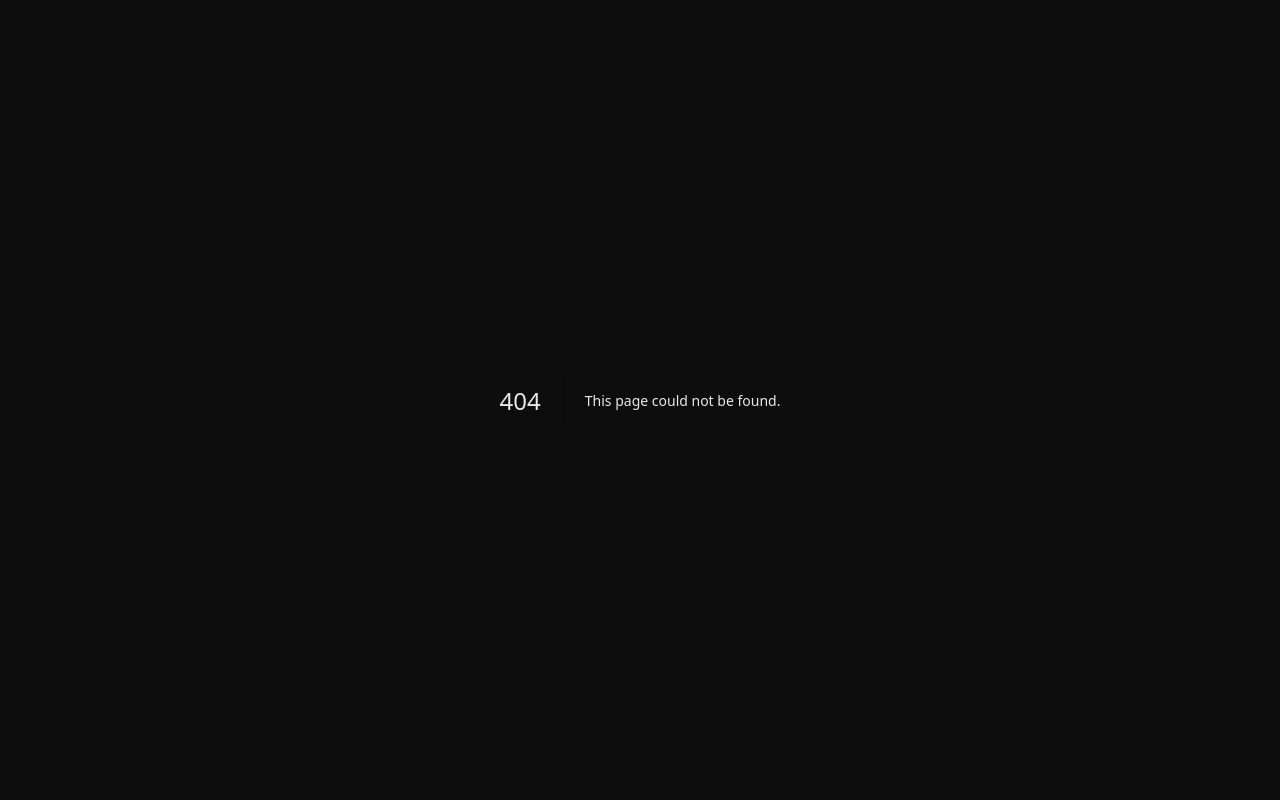
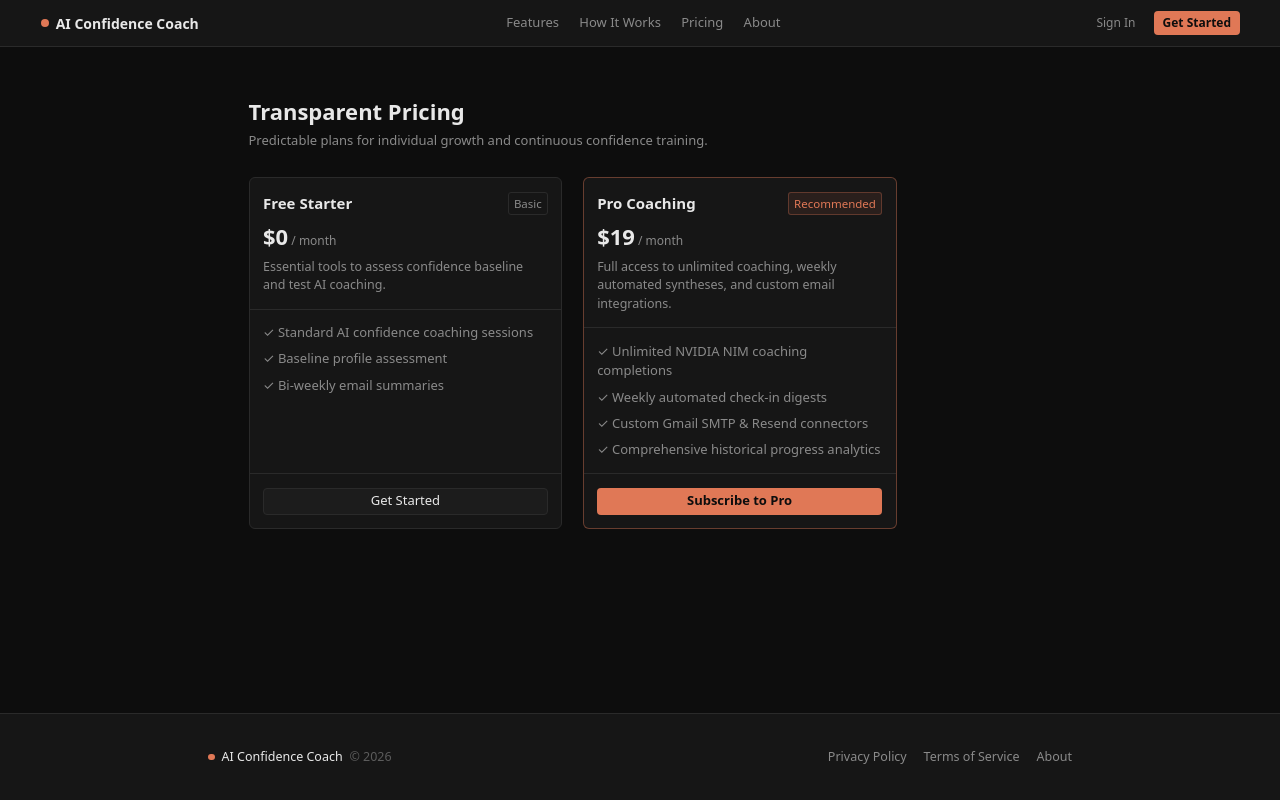
Before and after one commit to girishlade111/Elevra, a Next.js app: page /pricing in a window 1280 px wide. Before the commit this address had no page. Built offline with nearby package versions, Linux system fonts and the light colour scheme.

Commit message:
feat(marketing): add pricing page route

```diff
--- /dev/null
+++ b/src/app/(marketing)/pricing/page.tsx
@@ -0,0 +1,84 @@
+import Link from "next/link";
+import { Container } from "@/components/layout/container";
+import { Card, CardHeader, CardTitle, CardDescription, CardContent, CardFooter } from "@/components/ui/card";
+import { Button } from "@/components/ui/button";
+import { Badge } from "@/components/ui/badge";
+import { ROUTES } from "@/config/routes";
+
+export default function PricingPage() {
+  return (
+    <div className="py-14">
+      <Container size="default" className="space-y-8">
+        <div>
+          <h1 className="text-[22px] font-semibold text-text-primary">Transparent Pricing</h1>
+          <p className="text-[13px] text-text-secondary mt-1">
+            Predictable plans for individual growth and continuous confidence training.
+          </p>
+        </div>
+
+        <div className="grid grid-cols-1 md:grid-cols-2 gap-6 max-w-3xl">
+          <Card className="bg-panel border-border flex flex-col justify-between">
+            <div>
+              <CardHeader>
+                <div className="flex items-center justify-between">
+                  <CardTitle className="text-[15px]">Free Starter</CardTitle>
+                  <Badge variant="secondary">Basic</Badge>
+                </div>
+                <div className="mt-3">
+                  <span className="text-[22px] font-semibold text-text-primary">$0</span>
+                  <span className="text-[12px] text-text-secondary"> / month</span>
+                </div>
+                <CardDescription className="text-[12.5px] mt-2">
+                  Essential tools to assess confidence baseline and test AI coaching.
+                </CardDescription>
+              </CardHeader>
+              <CardContent className="space-y-2 text-[13px] text-text-secondary">
+                <div>✓ Standard AI confidence coaching sessions</div>
+                <div>✓ Baseline profile assessment</div>
+                <div>✓ Bi-weekly email summaries</div>
+              </CardContent>
+            </div>
+            <CardFooter>
+              <Link href={ROUTES.auth.signUp} className="w-full">
+                <Button variant="secondary" className="w-full">
+                  Get Started
+                </Button>
+              </Link>
+            </CardFooter>
+          </Card>
+
+          <Card className="bg-panel border-accent/40 flex flex-col justify-between relative">
+            <div>
+              <CardHeader>
+                <div className="flex items-center justify-between">
+                  <CardTitle className="text-[15px] text-text-primary">Pro Coaching</CardTitle>
+                  <Badge variant="accent">Recommended</Badge>
+                </div>
+                <div className="mt-3">
+                  <span className="text-[22px] font-semibold text-text-primary">$19</span>
+                  <span className="text-[12px] text-text-secondary"> / month</span>
+                </div>
+                <CardDescription className="text-[12.5px] mt-2">
+                  Full access to unlimited coaching, weekly automated syntheses, and custom email integrations.
+                </CardDescription>
+              </CardHeader>
+              <CardContent className="space-y-2 text-[13px] text-text-secondary">
+                <div>✓ Unlimited NVIDIA NIM coaching completions</div>
+                <div>✓ Weekly automated check-in digests</div>
+                <div>✓ Custom Gmail SMTP & Resend connectors</div>
+                <div>✓ Comprehensive historical progress analytics</div>
+              </CardContent>
+            </div>
+            <CardFooter>
+              <Link href={ROUTES.auth.signUp} className="w-full">
+                <Button variant="default" className="w-full">
+                  Subscribe to Pro
+                </Button>
+              </Link>
+            </CardFooter>
+          </Card>
+        </div>
+      </Container>
+    </div>
+  );
+}
```
